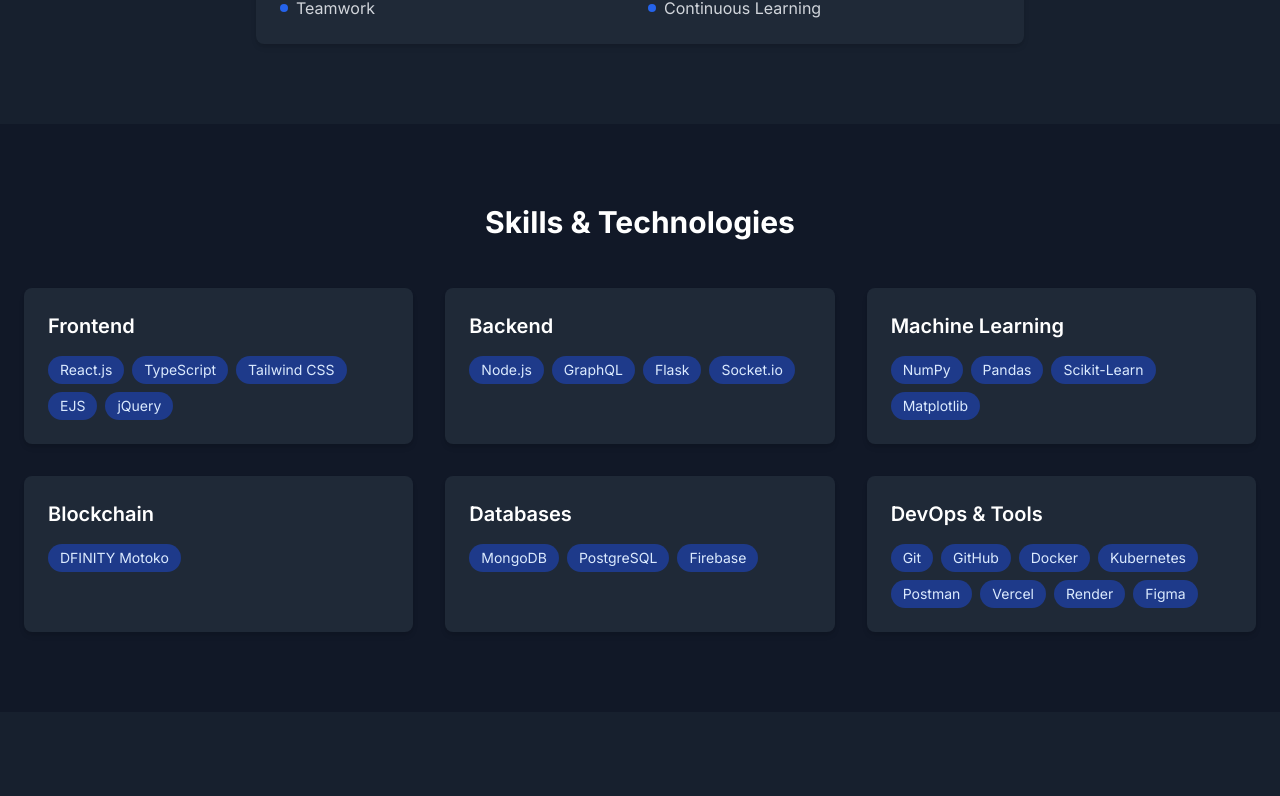
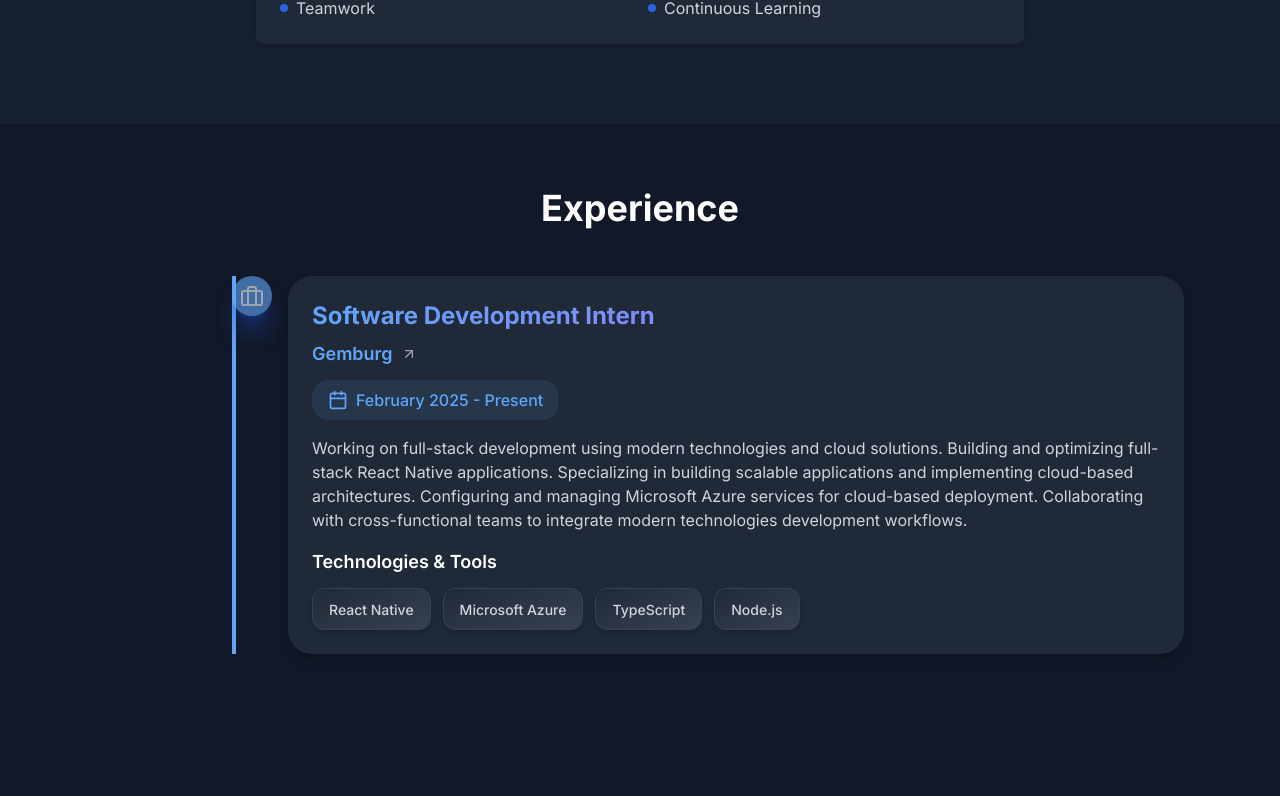
Before and after one commit to Mayurdhamgunde/My-PortFolio, a React (Vite) app: page / in a window 1280 px wide. Shown: the part 1836-2632 px from the top of the page. Built offline with nearby package versions, Linux system fonts and the light colour scheme.

Commit message:
Experience section updated

```diff
--- a/src/App.tsx
+++ b/src/App.tsx
@@ -6,7 +6,7 @@
 import Projects from './components/Projects';
 import Achievements from './components/Achievements';
 import Contact from './components/Contact';
-// import Experience from './components/Experience';
+import Experience from './components/Experience';
 
 function App() {
   const [isMenuOpen, setIsMenuOpen] = useState(false);
@@ -17,7 +17,7 @@
       <main className="pt-16">
         <Hero />
         <About />
-        {/* <Experience /> */}
+        <Experience />
         <Skills />
         <Projects />
         <Achievements />
--- a/src/components/Experience.tsx
+++ b/src/components/Experience.tsx
@@ -99,3 +99,100 @@
 //     </section>
 //   );
 // }
+
+
+import React from 'react';
+import { Briefcase, Calendar, ArrowUpRight } from 'lucide-react';
+import { motion } from 'framer-motion';
+
+const experiences = [
+    {
+      role: "Software Development Intern",
+      company: "Gemburg",
+      period: "February 2025 - Present",
+      description: "Working on full-stack development using modern technologies and cloud solutions. Building and optimizing full-stack React Native applications. Specializing in building scalable applications and implementing cloud-based architectures. Configuring and managing Microsoft Azure services for cloud-based deployment. Collaborating with cross-functional teams to integrate modern technologies development workflows.",
+      technologies: ["React Native", "Microsoft Azure", "TypeScript", "Node.js"],
+    },
+  ];
+
+export default function Experience() {
+  return (
+    <section id="experience" className="py-8 sm:py-16 px-3 sm:px-6 bg-gray-50 dark:bg-gray-900">
+      <div className="container mx-auto">
+        <h2 className="text-3xl sm:text-4xl font-bold text-center mb-8 sm:mb-12 text-gray-900 dark:text-white">
+          Experience
+        </h2>
+
+        <div className="relative max-w-4xl mx-auto">
+          {/* Timeline Vertical Line with glow */}
+          <div className="absolute left-4 sm:left-10 w-0.5 sm:w-1 bg-blue-500 dark:bg-blue-400 h-full shadow-lg shadow-blue-300 dark:shadow-blue-800"></div>
+
+          {experiences.map((exp, index) => (
+            <motion.div
+              key={index}
+              initial={{ opacity: 0, y: 50 }}
+              animate={{ opacity: 1, y: 0 }}
+              transition={{ duration: 0.6, delay: index * 0.3 }}
+              className="relative mb-8 sm:mb-16 flex flex-col items-start group"
+            >
+              {/* Timeline Dot with pulse animation */}
+              <div className="absolute left-4 sm:left-10 w-8 sm:w-10 h-8 sm:h-10 bg-blue-500 dark:bg-blue-400 rounded-full flex items-center justify-center shadow-xl shadow-blue-300 dark:shadow-blue-800 z-10 animate-pulse">
+                <Briefcase className="text-white w-4 h-4 sm:w-6 sm:h-6" />
+              </div>
+
+              {/* Experience Card with hover glow effect */}
+              <div className="relative ml-16 sm:ml-24 p-4 sm:p-6 bg-white dark:bg-gray-800 rounded-2xl sm:rounded-3xl shadow-lg overflow-hidden hover:shadow-2xl hover:shadow-blue-500/50 dark:hover:shadow-blue-400/50 transition-shadow duration-300 w-full">
+                <div className="relative">
+                  <div className="flex flex-col gap-3 mb-4">
+                    <div className="flex-1">
+                      <div className="flex items-start sm:items-center gap-2 mb-2 flex-wrap">
+                        <h3 className="text-xl sm:text-2xl font-bold bg-gradient-to-r from-blue-600 to-indigo-600 dark:from-blue-400 dark:to-indigo-400 bg-clip-text text-transparent">
+                          {exp.role}
+                        </h3>
+                      </div>
+                      <div className="flex items-center gap-2">
+                        <span className="text-base sm:text-lg font-semibold text-gray-700 dark:text-gray-300">
+                          <a href="https://www.gemburg.com" target="_blank" rel="noopener noreferrer" className="text-blue-600 dark:text-blue-400 hover:underline">{exp.company}</a>
+                        </span>
+                        <ArrowUpRight className="w-4 h-4 text-gray-400" />
+                      </div>
+                    </div>
+                    <div className="flex items-center px-3 py-1.5 sm:px-4 sm:py-2 bg-blue-600/10 dark:bg-blue-400/10 rounded-xl sm:rounded-2xl w-fit">
+                      <Calendar className="w-4 h-4 sm:w-5 sm:h-5 mr-2 text-blue-600 dark:text-blue-400" />
+                      <span className="text-sm sm:text-base font-medium text-blue-600 dark:text-blue-400">
+                        {exp.period}
+                      </span>
+                    </div>
+                  </div>
+
+                  <p className="text-sm sm:text-base text-gray-600 dark:text-gray-300 leading-relaxed mb-4">
+                    {exp.description}
+                  </p>
+
+                  <h4 className="text-base sm:text-lg font-semibold text-gray-900 dark:text-white mb-3">
+                    Technologies & Tools
+                  </h4>
+                  <div className="flex flex-wrap gap-2 sm:gap-3">
+                    {exp.technologies.map((tech) => (
+                      <motion.span
+                        key={tech}
+                        initial={{ opacity: 0, scale: 0.8 }}
+                        animate={{ opacity: 1, scale: 1 }}
+                        transition={{ duration: 0.3 }}
+                        className="relative px-3 sm:px-4 py-1.5 sm:py-2 rounded-lg sm:rounded-xl bg-gradient-to-br from-gray-50 to-gray-100 dark:from-gray-800 dark:to-gray-700 border border-gray-200 dark:border-gray-700 shadow-md hover:shadow-lg hover:shadow-blue-500/50 dark:hover:shadow-blue-400/50 transition-shadow"
+                      >
+                        <span className="relative z-10 text-xs sm:text-sm font-medium text-gray-700 dark:text-gray-300">
+                          {tech}
+                        </span>
+                      </motion.span>
+                    ))}
+                  </div>
+                </div>
+              </div>
+            </motion.div>
+          ))}
+        </div>
+      </div>
+    </section>
+  );
+}
```
